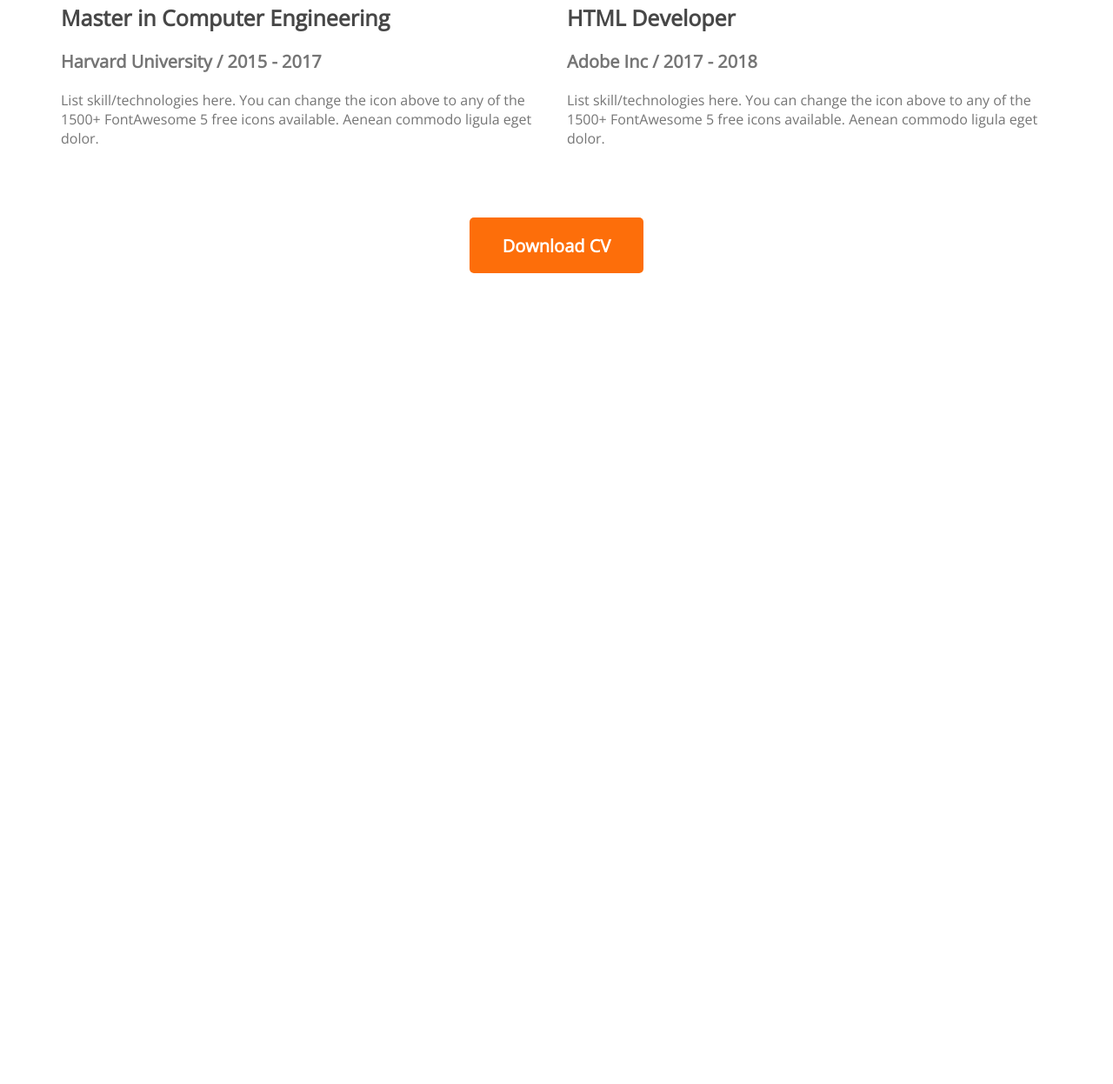
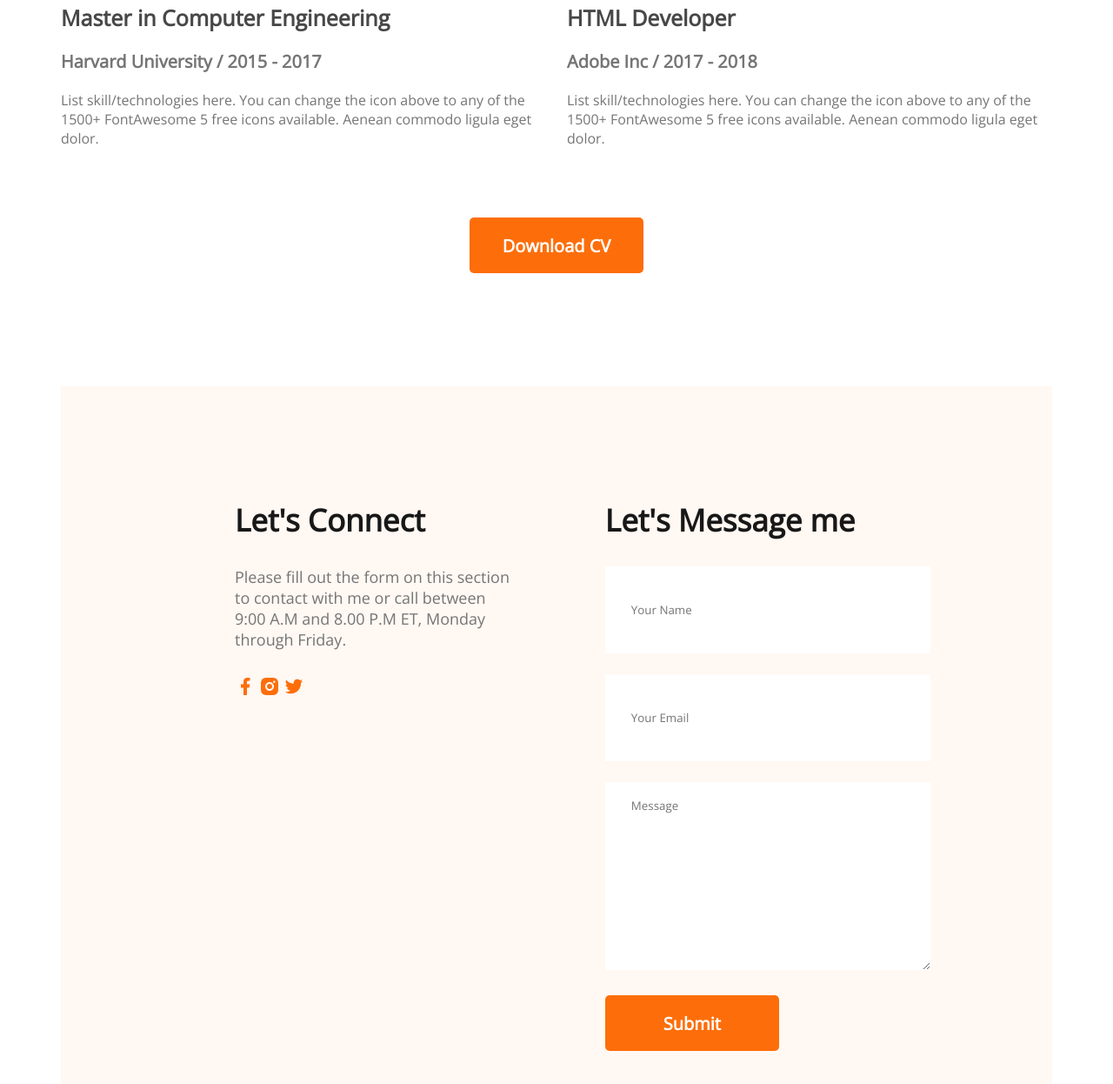
Before and after one commit to Tahim2/portfolio, a plain HTML site: page index.html in a window 1280 px wide. Shown: the part 2743-3989 px from the top of the page at 87% size. Before the commit the page ends 3057 px from the top, so only its background shows below. Drawn offline with nearby package versions, Linux system fonts and the light colour scheme.

Commit message:
Contact added

```diff
--- a/index.html
+++ b/index.html
@@ -151,6 +151,34 @@
                 <button class="btn-primary">Download CV</button>
              </div>
         </section>
+        <!-- contact section  -->
+        <section class="contact">
+            <div>
+                <h3 class="section-title">Let's Connect</h3>
+                <p class="section-description">Please fill out the form on this section to contact with me or call between 9:00 A.M and 8.00 P.M ET, Monday through Friday.</p>
+                <a href="">
+                    <img src="images/icons/facebook.png" alt="">
+                </a>
+                <a href="">
+                    <img src="images/icons/insta.png" alt="">
+                </a>
+                <a href="">
+                    <img src="images/icons/twitter.png" alt="">
+                </a>
+            </div>
+            <div>
+               <h3 class="section-title">Let's Message me</h3>
+              <form action="">
+
+                <input type="text" name="" id="" placeholder="Your Name">
+                <input type="email" name="" id="" placeholder="Your Email">
+                <textarea name="" id="" cols="30" rows="10" placeholder="Message"></textarea>
+                <input class="btn-primary" type="submit" value="Submit">
+
+              </form>
+            </div>
+
+        </section>
     </main>
     <footer>
 
--- a/styles/porfolio.css
+++ b/styles/porfolio.css
@@ -205,3 +205,27 @@ section {
     margin-top: 50px;
     text-align: center;
 }
+
+/* contact style  */
+.contact{
+    display: flex;
+    gap: 100px;
+    background-color: #FFF8F3;
+    padding: 130px 200px;
+}
+
+.contact .section-title{
+    text-align: left;
+}
+.contact input[type="text"], input[type="email"], textarea{
+    margin-bottom: 24px;
+    border: 0px;
+    width: 100%;
+    padding: 18px 30px;
+}
+input{
+    height: 64px;
+}
+.contact a{
+    text-decoration: none;
+}
```
